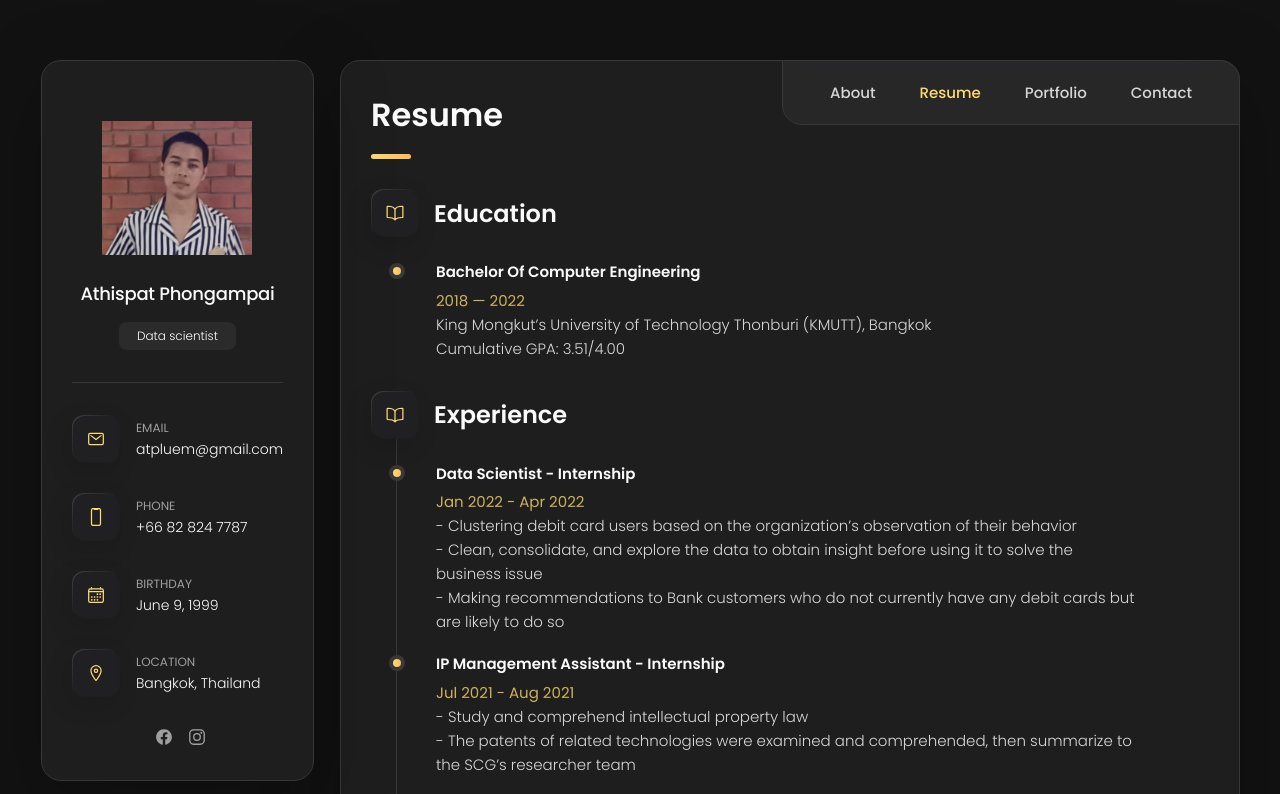
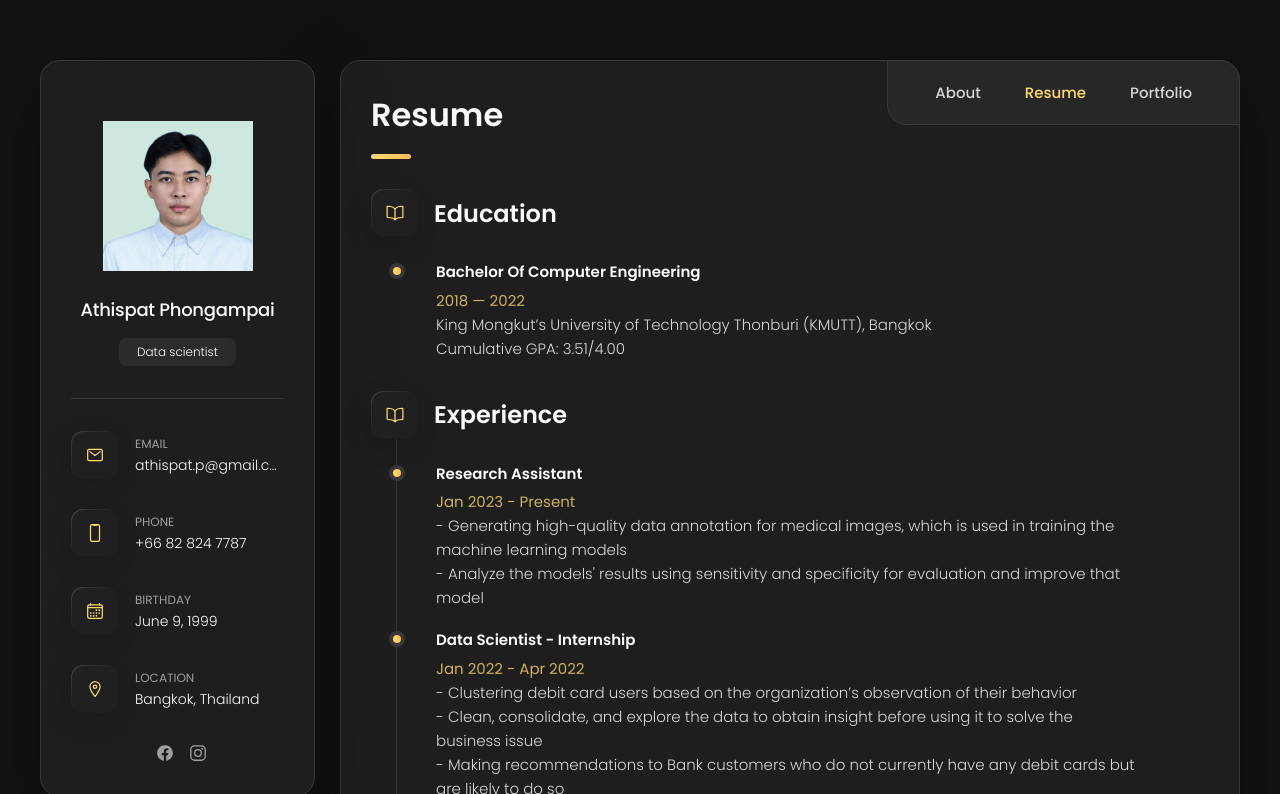
Before and after one commit to atpluem/atpluem.github.io, a plain HTML site: page index.html in a window 1280 px wide. Both pictures are taken after a click on the button "Resume". Shown: the top 794 px of the page. Drawn offline with nearby package versions, Linux system fonts and the light colour scheme.

Commit message:
update profile

```diff
--- a/index.html
+++ b/index.html
@@ -42,7 +42,7 @@
       <div class="sidebar-info">
 
         <figure class="avatar-box">
-          <img src="./assets/images/profile.jpg" alt="Richard hanrick" width="80">
+          <img src="./assets/images/profile.png" alt="Athispat Phongampai" width="80">
         </figure>
 
         <div class="info-content">
@@ -74,7 +74,7 @@
             <div class="contact-info">
               <p class="contact-title">Email</p>
 
-              <a href="mailto:atpluem@gmail.com" class="contact-link">atpluem@gmail.com</a>
+              <a href="mailto:athispat.p@gmail.com" class="contact-link">athispat.p@gmail.com</a>
             </div>
 
           </li>
@@ -179,9 +179,9 @@
             <button class="navbar-link" data-nav-link>Blog</button>
           </li> -->
 
-          <li class="navbar-item">
+          <!-- <li class="navbar-item">
             <button class="navbar-link" data-nav-link>Contact</button>
-          </li>
+          </li> -->
 
         </ul>
 
@@ -494,6 +494,23 @@
           </div>
 
           <ol class="timeline-list">
+
+            <li class="timeline-item">
+
+              <h4 class="h4 timeline-item-title">Research Assistant</h4>
+
+              <span>Jan 2023 - Present</span>
+
+              <p class="timeline-text">
+                - Generating high-quality data annotation for medical images, which is used in training
+                the machine learning models
+              </p>
+              <p class="timeline-text">
+                - Analyze the models' results using sensitivity and specificity for evaluation and improve
+                that model
+              </p>
+
+            </li>
 
             <li class="timeline-item">
 
@@ -1019,7 +1036,7 @@
         - #CONTACT
       -->
 
-      <article class="contact" data-page="contact">
+      <!-- <article class="contact" data-page="contact">
 
         <header>
           <h2 class="h2 article-title">Contact</h2>
@@ -1033,7 +1050,7 @@
           </figure>
         </section>
 
-        <!-- <section class="contact-form">
+        <section class="contact-form">
 
           <h3 class="h3 form-title">Contact Form</h3>
 
@@ -1054,9 +1071,9 @@
 
           </form>
 
-        </section> -->
+        </section>
 
-      </article>
+      </article> -->
 
     </div>
 
```
Also changed, not shown: assets/images/profile.jpg (deleted), assets/images/profile.png (added).
